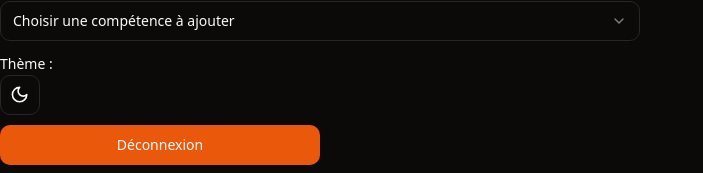
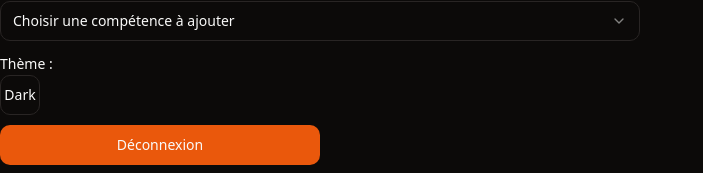
Before and after one commit to Elracoon/ESPL-hub-client, a React (Vite) app: page /profile in a window 1280 px wide. Shown: the part 319-492 px from the top of the page, without its empty margins (0-703 px from the left). Built offline with nearby package versions, Linux system fonts and the light colour scheme.

Commit message:
change icon to text for togglemode

```diff
--- a/src/components/ui/mode-toggle.tsx
+++ b/src/components/ui/mode-toggle.tsx
@@ -4,19 +4,22 @@ import { useTheme } from "@/config/theme-provider";
 
 import { Button } from "@/components/ui/button";
 import { DropdownMenu, DropdownMenuContent, DropdownMenuItem, DropdownMenuTrigger } from "@/components/ui/dropdown-menu";
+import {Select, SelectContent, SelectGroup, SelectItem, SelectTrigger, SelectValue} from "@/components/ui/select";
+import {light} from "@fortawesome/fontawesome-svg-core/import.macro";
 
 
 
 export function ModeToggle() {
 
     const { setTheme } = useTheme();
+    const inputStyle = 'w-2/4 mb-2.5'
 
     return (
         <DropdownMenu>
             <DropdownMenuTrigger asChild>
                 <Button variant="outline" size="icon">
-                    <Sun className="h-[1.2rem] w-[1.2rem] rotate-0 scale-100 transition-all dark:-rotate-90 dark:scale-0" />
-                    <Moon className="absolute h-[1.2rem] w-[1.2rem] rotate-90 scale-0 transition-all dark:rotate-0 dark:scale-100" />
+                    <span className=" rotate-0 scale-100 transition-all dark:-rotate-90 dark:scale-0" > Light </span>
+                    <span className="absolute rotate-90 scale-0 transition-all dark:rotate-0 dark:scale-100" > Dark </span>
                     <span className="sr-only">Toggle theme</span>
                 </Button>
             </DropdownMenuTrigger>
```
